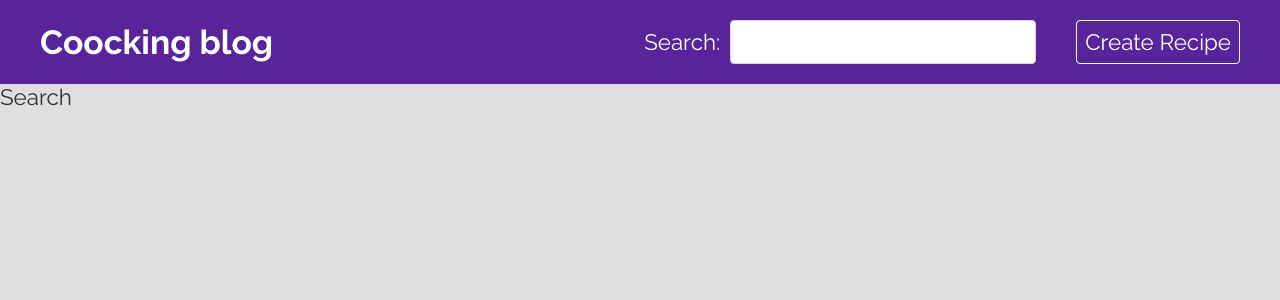
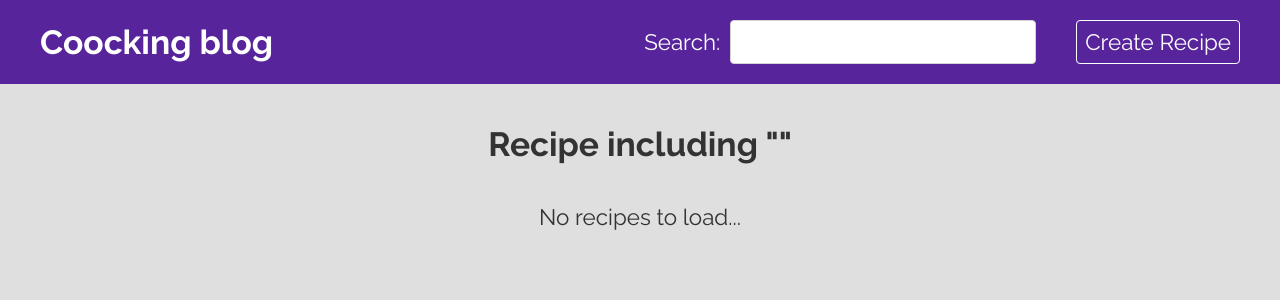
Before and after one commit to HassanZz/Recipe-project-React, a React (Create React App) app: page /search in a window 1280 px wide. Shown: the top 300 px of the page. Built offline with nearby package versions, Linux system fonts and the light colour scheme; data requests are answered from the project's data file.

Commit message:
search not found added

```diff
--- a/src/components/RecipeList.js
+++ b/src/components/RecipeList.js
@@ -4,6 +4,9 @@ import { Link } from "react-router-dom";
 import "./RecipeList.css";
 
 const RecipeList = ({ recipes }) => {
+  if (recipes.length === 0) {
+    return <div className="error">No recipes to load...</div>;
+  }
   return (
     <div className="recipe-list">
       {recipes.map((recipe) => (
@@ -11,7 +14,7 @@ const RecipeList = ({ recipes }) => {
           <h3>{recipe.title}</h3>
           <p>{recipe.cookingTime} to make.</p>
           <div>{recipe.method.substring(0, 100)}...</div>
-          <Link to={`/recipe/${recipe.id}`}>Cook This</Link>
+          <Link to={`/recipes/${recipe.id}`}>Cook This</Link>
         </div>
       ))}
     </div>
--- a/src/pages/search/Search.js
+++ b/src/pages/search/Search.js
@@ -1,8 +1,27 @@
+import { useLocation } from "react-router";
+import { useFetch } from "../../hooks/useFetch";
 //styles
+
 import "./Search.css";
 
+//component
+import RecipeList from "../../components/RecipeList";
+
 const Search = () => {
-  return <div>Search</div>;
+  const queryString = useLocation().search;
+  const queryParams = new URLSearchParams(queryString);
+  const query = queryParams.get("q");
+  const url = "http://localhost:3000/recipes?q=" + query;
+  const { error, isPending, data } = useFetch(url);
+
+  return (
+    <div>
+      <h2 className="page-title">Recipe including "{query}"</h2>
+      {error && <p className="error">{error}</p>}
+      {isPending && <p className="loading">Loading...</p>}
+      {data && <RecipeList recipes={data} />}
+    </div>
+  );
 };
 
 export default Search;
```
